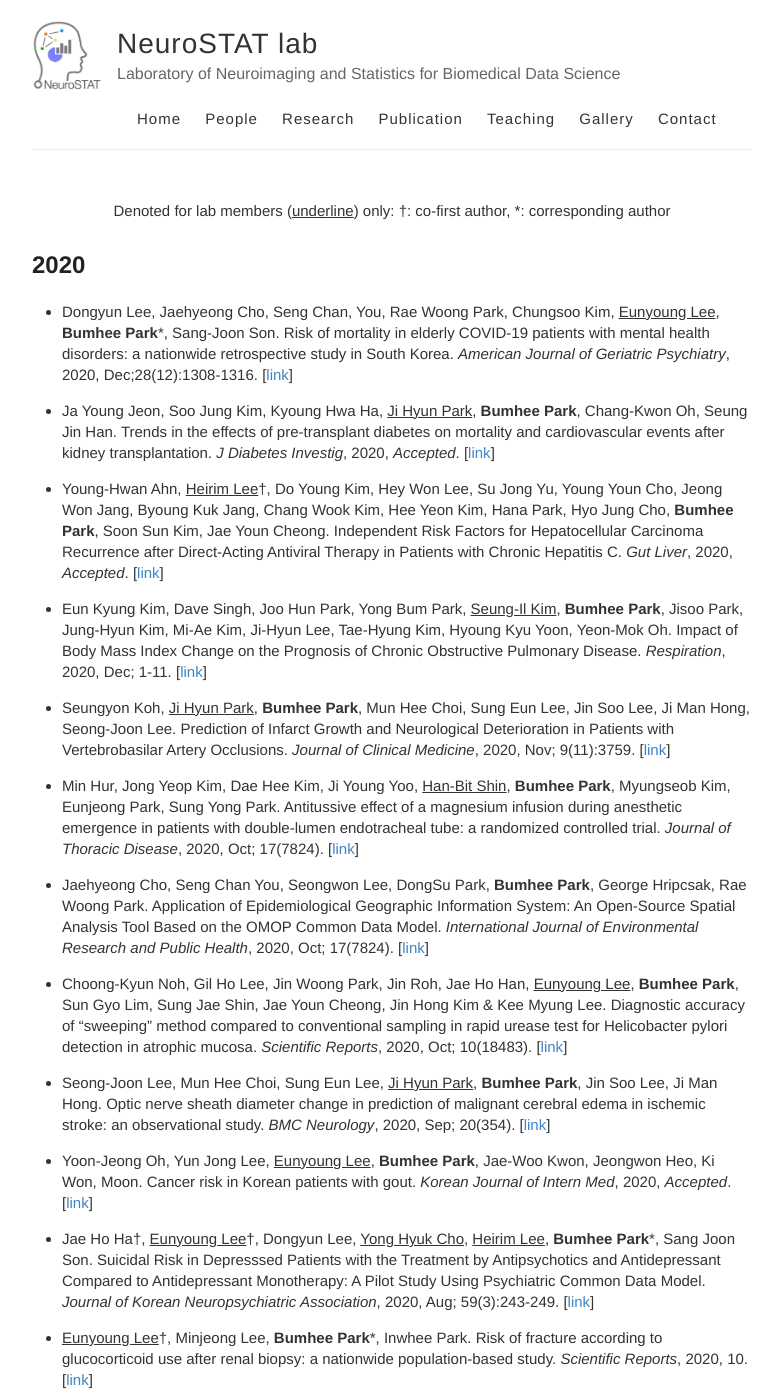
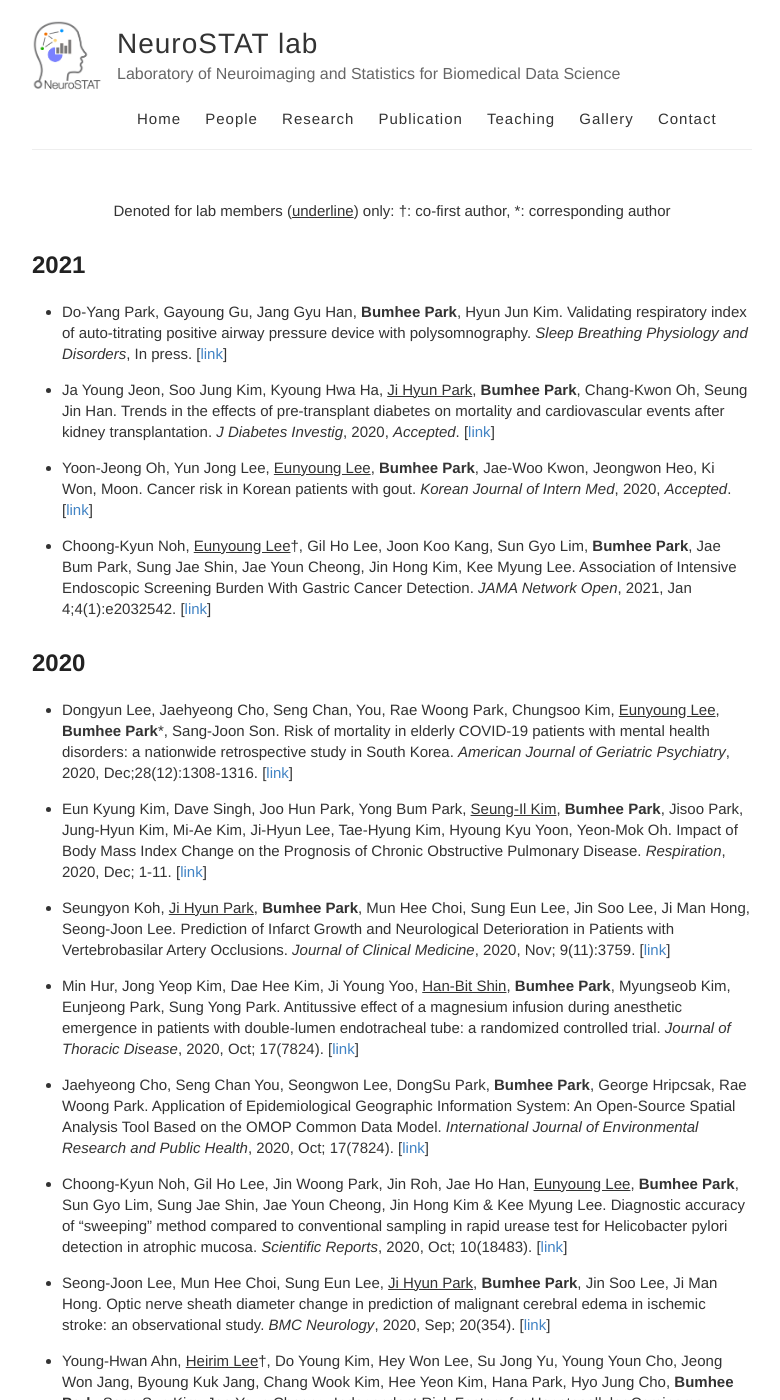
Before and after one commit to neurostat-lab/neurostat-lab.github.io, a Jekyll site: the page built from publication.md, in a window 1280 px wide and 1400 px high. Shown: the whole window, without its empty margins (248-1028 px from the left). Built offline with Jekyll 4.4.1, drawn with Linux system fonts in a browser that asks for light colours; some of the changed text lies outside the part shown.

Commit message:
Update publication.md

```diff
--- a/publication.md
+++ b/publication.md
@@ -5,12 +5,17 @@ is_contact: true
 
 <center> Denoted for lab members (<U>underline</U>) only: <sup>†</sup>: co-first author, <sup>*</sup>: corresponding author  </center>
 
-## 2020
-* Dongyun Lee, Jaehyeong Cho, Seng Chan, You, Rae Woong Park, Chungsoo Kim, <U>Eunyoung Lee</U>, **Bumhee Park**<sup>*</sup>, Sang-Joon Son. Risk of mortality in elderly COVID-19 patients with mental health disorders: a nationwide retrospective study in South Korea. _American Journal of Geriatric Psychiatry_, 2020, Dec;28(12):1308-1316. \[[link](https://www.sciencedirect.com/science/article/pii/S106474812030498X?via%3Dihub)\]
+## 2021
+* Do-Yang Park, Gayoung Gu, Jang Gyu Han, **Bumhee Park**, Hyun Jun Kim. Validating respiratory index of auto-titrating positive airway pressure device with polysomnography. _Sleep Breathing Physiology and Disorders_, In press. \[[link](https://link.springer.com/article/10.1007/s11325-020-02278-9)\]
 
 * Ja Young Jeon, Soo Jung Kim, Kyoung Hwa Ha, <U>Ji Hyun Park</U>, **Bumhee Park**, Chang-Kwon Oh, Seung Jin Han. Trends in the effects of pre-transplant diabetes on mortality and cardiovascular events after kidney transplantation. _J Diabetes Investig_, 2020, _Accepted_. \[[link](https://onlinelibrary.wiley.com/doi/10.1111/jdi.13397)\]
 
-* Young-Hwan Ahn, <U>Heirim Lee</U><sup>†</sup>, Do Young Kim, Hey Won Lee, Su Jong Yu, Young Youn Cho, Jeong Won Jang, Byoung Kuk Jang, Chang Wook Kim, Hee Yeon Kim, Hana Park, Hyo Jung Cho, **Bumhee Park**, Soon Sun Kim, Jae Youn Cheong. Independent Risk Factors for Hepatocellular Carcinoma Recurrence after Direct-Acting Antiviral Therapy in Patients with Chronic Hepatitis C. _Gut Liver_, 2020, _Accepted_. \[[link](http://www.gutnliver.org/journal/view.html?doi=10.5009/gnl20151)\]
+* Yoon-Jeong Oh, Yun Jong Lee, <U>Eunyoung Lee</U>, **Bumhee Park**, Jae-Woo Kwon, Jeongwon Heo, Ki Won, Moon. Cancer risk in Korean patients with gout. _Korean Journal of Intern Med_, 2020, _Accepted_. \[[link](https://www.kjim.org/journal/view.php?doi=10.3904/kjim.2020.259)\]
+
+* Choong-Kyun Noh, <U>Eunyoung Lee</U><sup>†</sup>, Gil Ho Lee, Joon Koo Kang, Sun Gyo Lim, **Bumhee Park**, Jae Bum Park, Sung Jae Shin, Jae Youn Cheong, Jin Hong Kim, Kee Myung Lee. Association of Intensive Endoscopic Screening Burden With Gastric Cancer Detection. _JAMA Network Open_, 2021, Jan 4;4(1):e2032542. \[[link](https://jamanetwork.com/journals/jamanetworkopen/fullarticle/2774705)\]
+
+## 2020
+* Dongyun Lee, Jaehyeong Cho, Seng Chan, You, Rae Woong Park, Chungsoo Kim, <U>Eunyoung Lee</U>, **Bumhee Park**<sup>*</sup>, Sang-Joon Son. Risk of mortality in elderly COVID-19 patients with mental health disorders: a nationwide retrospective study in South Korea. _American Journal of Geriatric Psychiatry_, 2020, Dec;28(12):1308-1316. \[[link](https://www.sciencedirect.com/science/article/pii/S106474812030498X?via%3Dihub)\]
 
 * Eun Kyung Kim, Dave Singh, Joo Hun Park, Yong Bum Park, <U>Seung-Il Kim</U>, **Bumhee Park**, Jisoo Park, Jung-Hyun Kim, Mi-Ae Kim, Ji-Hyun Lee, Tae-Hyung Kim, Hyoung Kyu Yoon, Yeon-Mok Oh. Impact of Body Mass Index Change on the Prognosis of Chronic Obstructive Pulmonary Disease. _Respiration_, 2020, Dec; 1-11. \[[link](https://www.karger.com/Article/Abstract/511022)\]
 
@@ -25,7 +30,7 @@ is_contact: true
 * Seong-Joon Lee, Mun Hee Choi, Sung Eun Lee, <U>Ji Hyun Park</U>, **Bumhee Park**, Jin Soo Lee, Ji Man Hong. Optic nerve sheath diameter change in
 prediction of malignant cerebral edema in ischemic stroke: an observational study. _BMC Neurology_, 2020, Sep; 20(354). \[[link](https://bmcneurol.biomedcentral.com/articles/10.1186/s12883-020-01931-w)\]
 
-* Yoon-Jeong Oh, Yun Jong Lee, <U>Eunyoung Lee</U>, **Bumhee Park**, Jae-Woo Kwon, Jeongwon Heo, Ki Won, Moon. Cancer risk in Korean patients with gout. _Korean Journal of Intern Med_, 2020, _Accepted_. \[[link](https://www.kjim.org/journal/view.php?doi=10.3904/kjim.2020.259)\]
+* Young-Hwan Ahn, <U>Heirim Lee</U><sup>†</sup>, Do Young Kim, Hey Won Lee, Su Jong Yu, Young Youn Cho, Jeong Won Jang, Byoung Kuk Jang, Chang Wook Kim, Hee Yeon Kim, Hana Park, Hyo Jung Cho, **Bumhee Park**, Soon Sun Kim, Jae Youn Cheong. Independent Risk Factors for Hepatocellular Carcinoma Recurrence after Direct-Acting Antiviral Therapy in Patients with Chronic Hepatitis C. _Gut Liver_, 2020, Sep 9. \[[link](http://www.gutnliver.org/journal/view.html?doi=10.5009/gnl20151)\]
 
 * Jae Ho Ha<sup>†</sup>, <U>Eunyoung Lee</U><sup>†</sup>, Dongyun Lee, <U>Yong Hyuk Cho</U>, <U>Heirim Lee</U>, **Bumhee Park**<sup>*</sup>, Sang Joon Son. Suicidal Risk in Depresssed Patients with the Treatment by Antipsychotics and Antidepressant Compared to Antidepressant Monotherapy: A Pilot Study Using Psychiatric Common Data Model. _Journal of Korean Neuropsychiatric Association_, 2020, Aug; 59(3):243-249. \[[link](https://jknpa.org/DOIx.php?id=10.4306/jknpa.2020.59.3.243)\]
 
```
